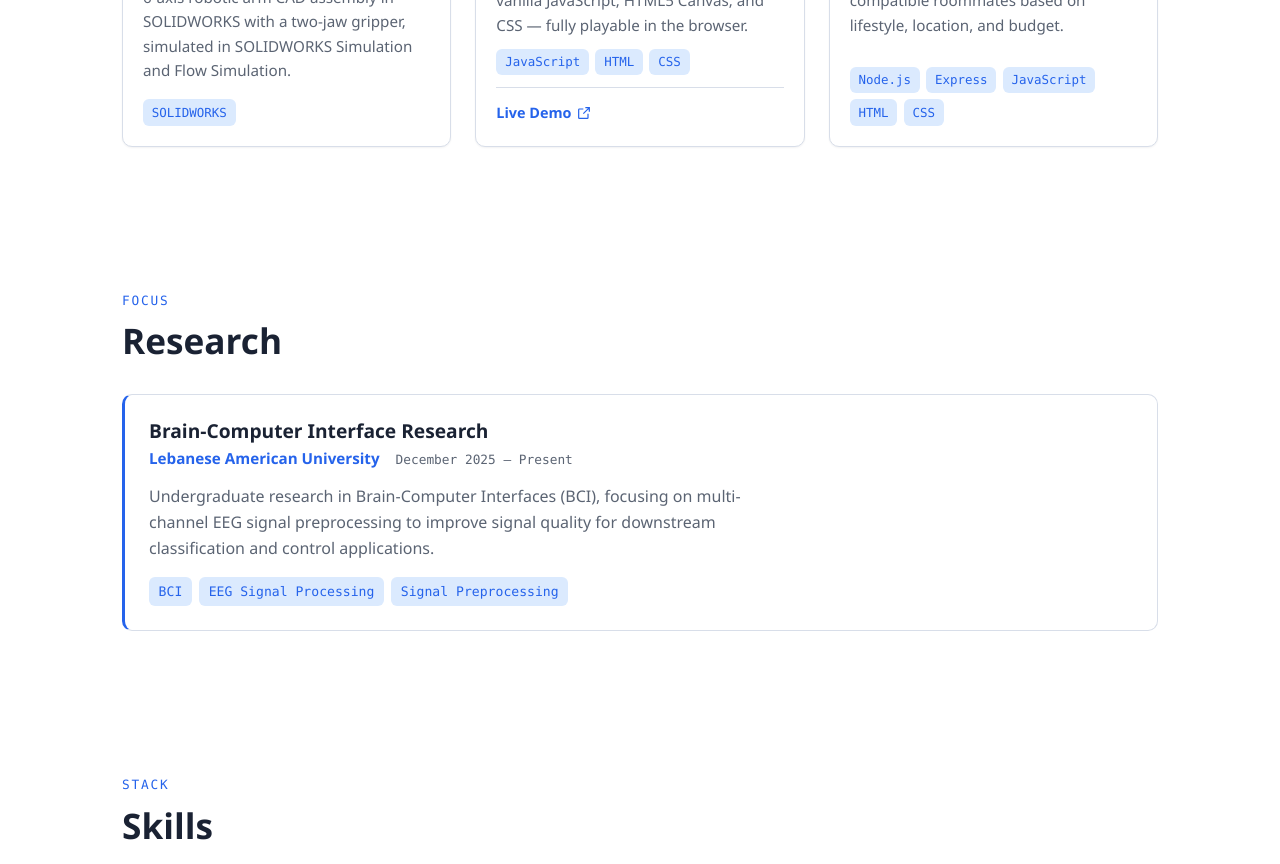
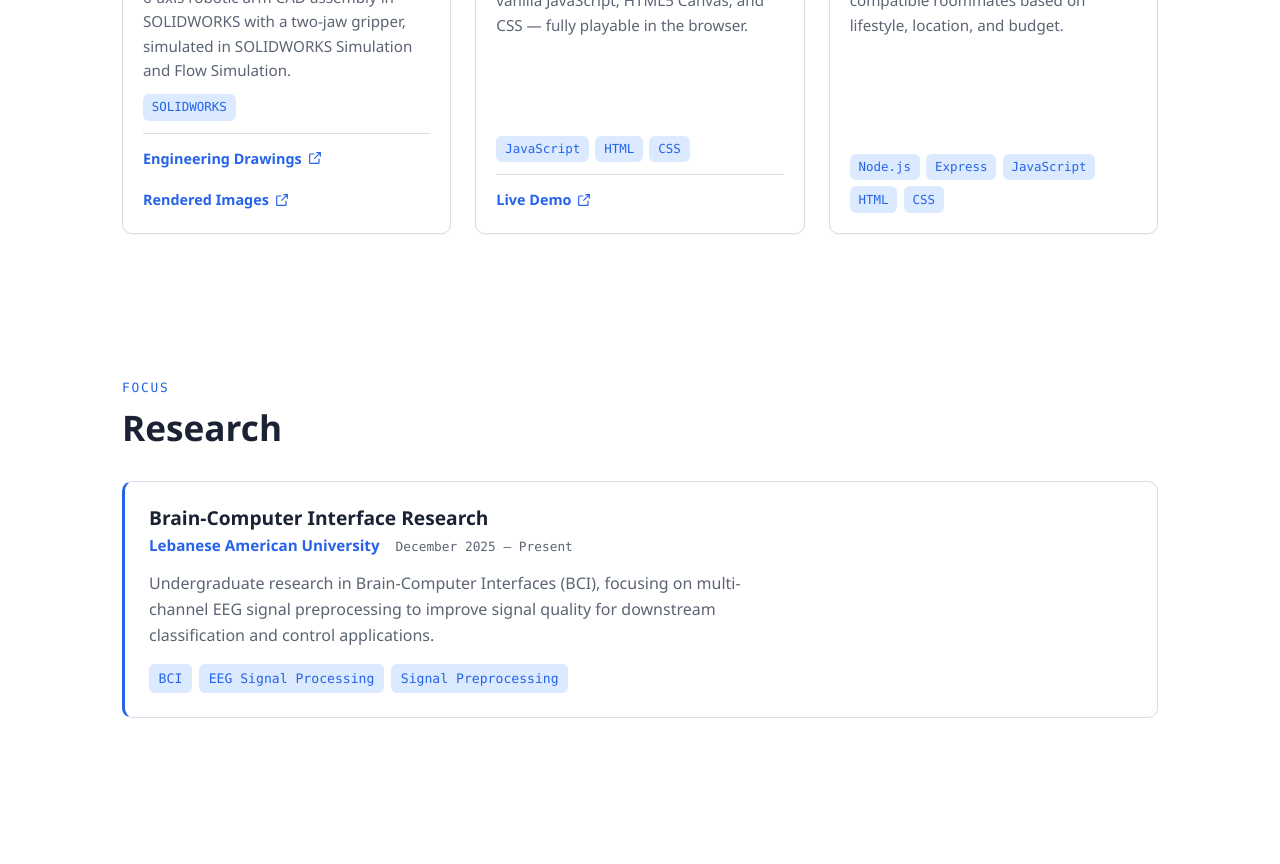
Before and after one commit to JamesJMakhlouf/Portfolio, a React (Vite) app: page / in a window 1280 px wide. Shown: the part 3000-3864 px from the top of the page. Built offline with nearby package versions, Linux system fonts and the light colour scheme.

Commit message:
Center gallery images, top-align media grid, link gripper PDFs

```diff
--- a/src/components/ProjectDetail.css
+++ b/src/components/ProjectDetail.css
@@ -102,6 +102,7 @@
   grid-template-columns: 1fr;
   gap: 1.5rem;
   margin-top: 2.5rem;
+  align-items: start;
 }
 
 @media (min-width: 720px) {
@@ -127,6 +128,7 @@
   width: 100%;
   max-height: 28rem;
   object-fit: contain;
+  object-position: center;
   display: block;
   background: var(--surface-alt);
 }
--- a/src/data/portfolio.ts
+++ b/src/data/portfolio.ts
@@ -489,6 +489,10 @@ export const portfolio: PortfolioData = {
         'External flow simulation visualizing pressure and velocity contours.',
       ],
       tags: ['SOLIDWORKS'],
+      links: [
+        { label: 'Engineering Drawings', url: 'gripper-model/Engineering Drawings.PDF' },
+        { label: 'Rendered Images', url: 'gripper-model/Rendered Images.pdf' },
+      ],
       cover: 'gripper-model/Screenshot 2025-12-02 221818.png',
       coverAlt: 'SOLIDWORKS model of the robotic arm',
       media: [
```
